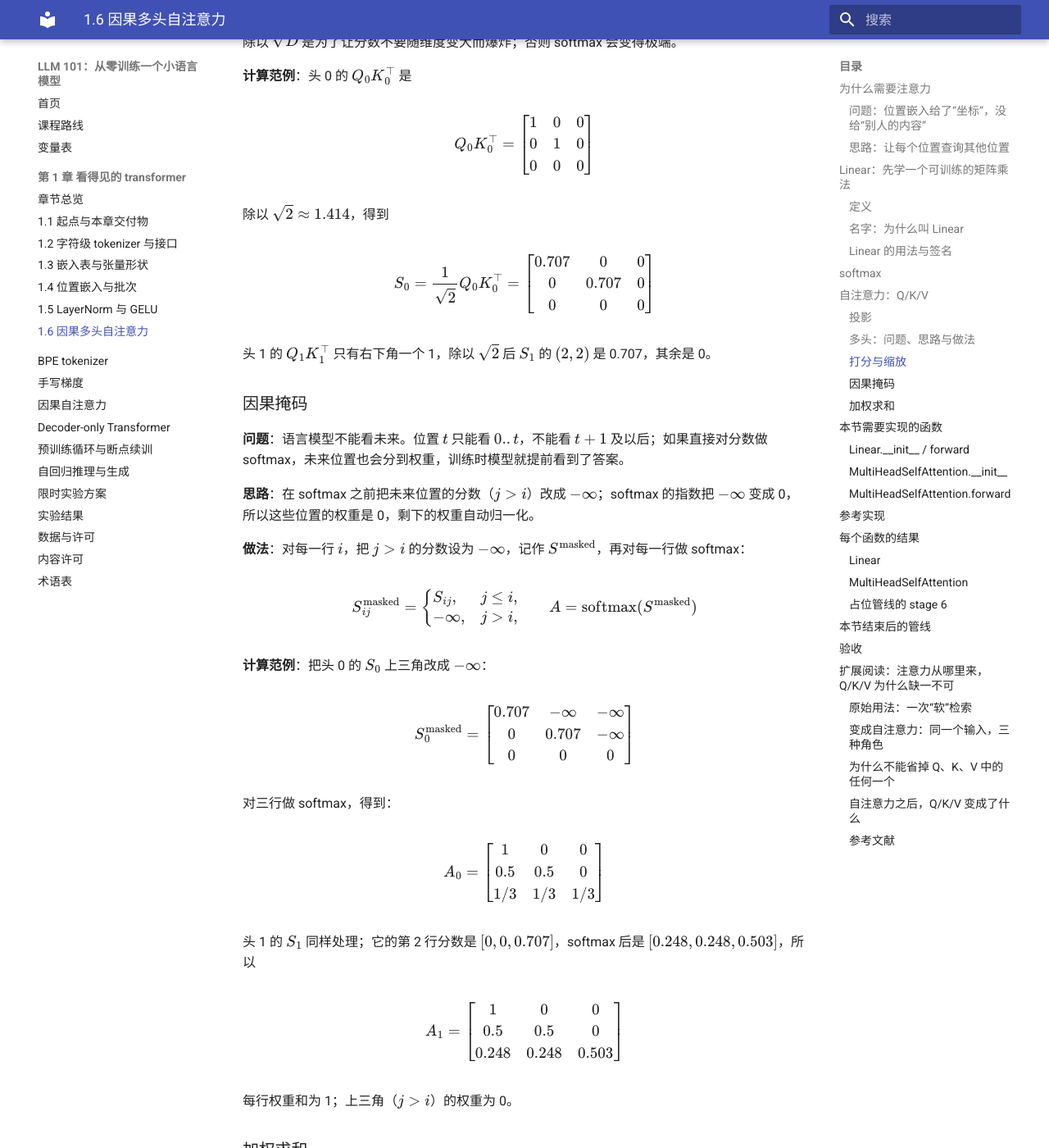
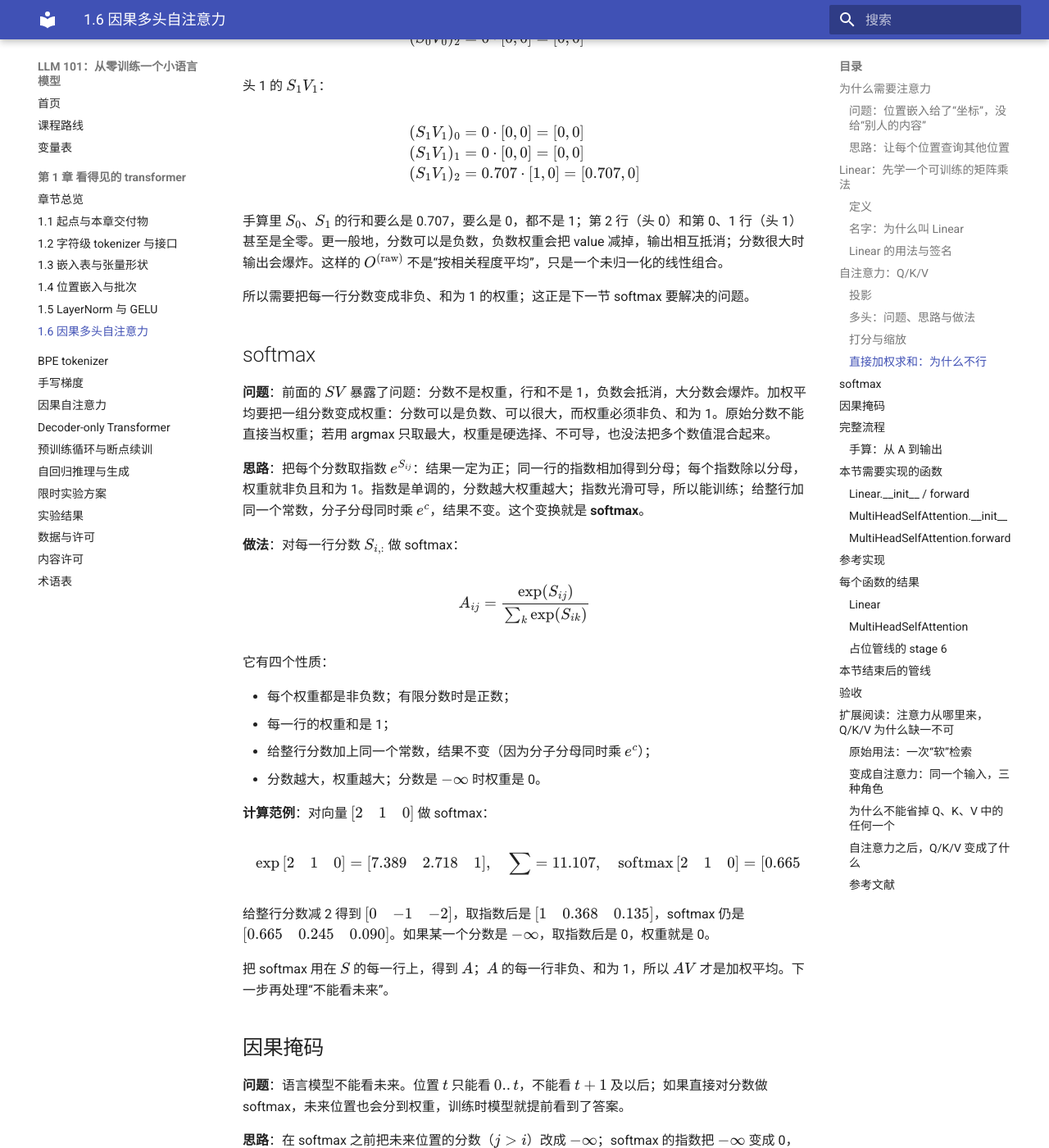
Before and after one commit to tigersoldier/llm-101, an MkDocs documentation site: the page built from docs/course/ch01/1.6.md, in a window 1280 px wide and 1400 px high, scrolled down 6056 px. Shown: the whole window at 82% size. Built offline with MkDocs 1.6.1 and Material for MkDocs 9.7.7, drawn with Linux system fonts in a browser that asks for light colours; some of the changed text lies outside the part shown.

Commit message:
Show raw KQV, softmax fix, mask, then full flow

```diff
--- a/docs/course/ch01/1.6.md
+++ b/docs/course/ch01/1.6.md
@@ -194,9 +161,9 @@ $$
 
 ### 多头：问题、思路与做法
 
-**问题**：如果只做一次注意力（也就是一个头），每个位置只会得到一组权重；所有 $C$ 个特征共用这组权重，模型只能表达一种“看哪里”的方式。
+**问题**：如果只做一次注意力（也就是一个头），每个位置只会得到一组分数；所有 $C$ 个特征共用这组分数，模型只能表达一种“看哪里”的方式。
 
-在 `the cat sat` 里，`sat` 的主语是 `cat`；如果一组特征负责找主语，另一组特征负责找限定词 `the`，它们需要的权重会落在不同位置。单头只有一套权重，只能在这两种偏好之间折中。后面的 3 位置手算会看到两套不同的权重：一套对第 3 个位置给出 $\begin{bmatrix}\tfrac{1}{3}&\tfrac{1}{3}&\tfrac{1}{3}\end{bmatrix}$，另一套给出 $\begin{bmatrix}0.248&0.248&0.503\end{bmatrix}$；单头只能给出一套，不能同时保留这两套。
+在 `the cat sat` 里，`sat` 的主语是 `cat`；如果一组特征负责找主语，另一组特征负责找限定词 `the`，它们需要的分数会落在不同位置。单头只有一套分数，只能在这两种偏好之间折中。后面的 3 位置手算会看到两套不同的权重：一套对第 3 个位置给出 $\begin{bmatrix}\tfrac{1}{3}&\tfrac{1}{3}&\tfrac{1}{3}\end{bmatrix}$，另一套给出 $\begin{bmatrix}0.248&0.248&0.503\end{bmatrix}$；单头只能给出一套，不能同时保留这两套。
 
 **思路**：把 $C$ 个特征分成 $H$ 组，每组 $D = C/H$ 个连续特征；每一组叫一个**头**（head）。每个头用自己那 $D$ 维的 $Q/K/V$ 算一套形状为 `[T, T]` 的权重，$H$ 个头就有 $H$ 套；不同的头可以学到不同的模式：一个头可能关注相邻位置，另一个头可能关注句首或主语。最后把 $H$ 个形状为 `[T, D]` 的结果拼回形状为 `[T, C]` 的张量，再用一个线性层把不同头的信息混合（后面的输出投影）。
 
@@ -223,7 +190,7 @@ $$
 
 每个头的形状都是 `[3, 2]`；两个头拼起来仍然是形状为 `[3, 4]` 的张量。
 
-拆之前，$Q/K/V$ 的形状是 `[T, C]`，一套打分；拆之后，形状是 `[H, T, D]`，$H$ 套打分，各自归一化，各自乘 $V$，最后拼回形状为 `[T, C]` 的张量。`out_proj` 再把拼接后的向量混合一次，让不同头的信息互相参考。
+拆之前，$Q/K/V$ 的形状是 `[T, C]`，一套打分；拆之后，形状是 `[H, T, D]`，$H$ 套打分，各自做后面的归一化和加权求和，最后拼回形状为 `[T, C]` 的张量。`out_proj` 再把拼接后的向量混合一次，让不同头的信息互相参考。
 
 ### 打分与缩放
 
@@ -233,7 +200,7 @@ $$
 S = \frac{QK^\top}{\sqrt{D}}
 $$
 
-除以 $\sqrt{D}$ 是为了让分数不要随维度变大而爆炸；否则 softmax 会变得极端。
+除以 $\sqrt{D}$ 是为了让分数不要随维度变大而爆炸；分数太极端时，后面的归一化会失去区分度。
 
 **计算范例**：头 0 的 $Q_0K_0^\top$ 是
 
@@ -250,7 +217,75 @@ $$
 
 头 1 的 $Q_1K_1^\top$ 只有右下角一个 1，除以 $\sqrt{2}$ 后 $S_1$ 的 $(2,2)$ 是 0.707，其余是 0。
 
-### 因果掩码
+### 直接加权求和：为什么不行
+
+先不引入 softmax，直接把分数 $S$ 当权重，和 $V$ 相乘：
+
+$$
+O^{(\text{raw})} = SV
+$$
+
+$S$ 的形状是 `[T, T]`，$V$ 的形状是 `[T, D]`，结果形状是 `[T, D]`。这个计算能跑通，但它不是加权平均。
+
+**计算范例**：头 0 的 $S_0V_0$：
+
+$$
+\begin{aligned}
+(S_0V_0)_0 &= 0.707\cdot[1,0] = [0.707,0]\\
+(S_0V_0)_1 &= 0.707\cdot[0,1] = [0,0.707]\\
+(S_0V_0)_2 &= 0\cdot[0,0] = [0,0]
+\end{aligned}
+$$
+
+头 1 的 $S_1V_1$：
+
+$$
+\begin{aligned}
+(S_1V_1)_0 &= 0\cdot[0,0] = [0,0]\\
+(S_1V_1)_1 &= 0\cdot[0,0] = [0,0]\\
+(S_1V_1)_2 &= 0.707\cdot[1,0] = [0.707,0]
+\end{aligned}
+$$
+
+手算里 $S_0$、$S_1$ 的行和要么是 0.707，要么是 0，都不是 1；第 2 行（头 0）和第 0、1 行（头 1）甚至是全零。更一般地，分数可以是负数，负数权重会把 value 减掉，输出相互抵消；分数很大时输出会爆炸。这样的 $O^{(\text{raw})}$ 不是“按相关程度平均”，只是一个未归一化的线性组合。
+
+所以需要把每一行分数变成非负、和为 1 的权重；这正是下一节 softmax 要解决的问题。
+
+## softmax
+
+**问题**：前面的 $SV$ 暴露了问题：分数不是权重，行和不是 1，负数会抵消，大分数会爆炸。加权平均要把一组分数变成权重：分数可以是负数、可以很大，而权重必须非负、和为 1。原始分数不能直接当权重；若用 argmax 只取最大，权重是硬选择、不可导，也没法把多个数值混合起来。
+
+**思路**：把每个分数取指数 $e^{S_{ij}}$：结果一定为正；同一行的指数相加得到分母；每个指数除以分母，权重就非负且和为 1。指数是单调的，分数越大权重越大；指数光滑可导，所以能训练；给整行加同一个常数，分子分母同时乘 $e^c$，结果不变。这个变换就是 **softmax**。
+
+**做法**：对每一行分数 $S_{i,:}$ 做 softmax：
+
+$$
+A_{ij} = \frac{\exp(S_{ij})}{\sum_{k}\exp(S_{ik})}
+$$
+
+它有四个性质：
+
+- 每个权重都是非负数；有限分数时是正数；
+- 每一行的权重和是 1；
+- 给整行分数加上同一个常数，结果不变（因为分子分母同时乘 $e^c$）；
+- 分数越大，权重越大；分数是 $-\infty$ 时权重是 0。
+
+
+**计算范例**：对向量 $\begin{bmatrix}2&1&0\end{bmatrix}$ 做 softmax：
+
+$$
+\exp\begin{bmatrix}2&1&0\end{bmatrix}
+= \begin{bmatrix}7.389&2.718&1\end{bmatrix},\quad
+\sum = 11.107,\quad
+\operatorname{softmax}\begin{bmatrix}2&1&0\end{bmatrix}
+= \begin{bmatrix}0.665&0.245&0.090\end{bmatrix}
+$$
+
+给整行分数减 2 得到 $\begin{bmatrix}0&-1&-2\end{bmatrix}$，取指数后是 $\begin{bmatrix}1&0.368&0.135\end{bmatrix}$，softmax 仍是 $\begin{bmatrix}0.665&0.245&0.090\end{bmatrix}$。如果某一个分数是 $-\infty$，取指数后是 0，权重就是 0。
+
+把 softmax 用在 $S$ 的每一行上，得到 $A$；$A$ 的每一行非负、和为 1，所以 $AV$ 才是加权平均。下一步再处理“不能看未来”。
+
+## 因果掩码
 
 **问题**：语言模型不能看未来。位置 $t$ 只能看 $0..t$，不能看 $t+1$ 及以后；如果直接对分数做 softmax，未来位置也会分到权重，训练时模型就提前看到了答案。
 
@@ -288,7 +323,20 @@ $$
 
 每行权重和为 1；上三角（$j>i$）的权重为 0。
 
-### 加权求和
+## 完整流程
+
+把前面的步骤接起来，一条序列从 $X$ 到最后输出：
+
+1. 投影：$X$（形状为 `[T, C]`）乘三个 `Linear`，得到形状为 `[T, C]` 的 $Q/K/V$；
+2. 拆头：把 $Q/K/V$ 从 `[T, C]` 看成 `[T, H, D]`，再转置成 `[H, T, D]`；
+3. 打分：每个头的 $Q$ 与 $K^\top$ 相乘，除以 $\sqrt{D}$，得到形状为 `[H, T, T]` 的 $S$；
+4. 掩码：把 $j > i$ 的分数设为 $-\infty$，得到 $S^{\text{masked}}$；
+5. softmax：对每一行做 softmax，得到形状为 `[H, T, T]` 的 $A$；
+6. 加权求和：$O = AV$，得到形状为 `[H, T, D]` 的 $O$；
+7. 拼头：把 $H$ 个头拼回形状为 `[T, C]` 的张量；
+8. 输出投影：过 `out_proj`，输出形状为 `[T, C]` 的张量。
+
+### 手算：从 A 到输出
 
 把权重和 value 相乘：
 
```
Also changed, not shown: other parts of docs/course/ch01/1.6.md (+0 -33 lines), STYLE.md (+2 -0 lines), ch01/sections/1.6.md (+3 -3 lines).
